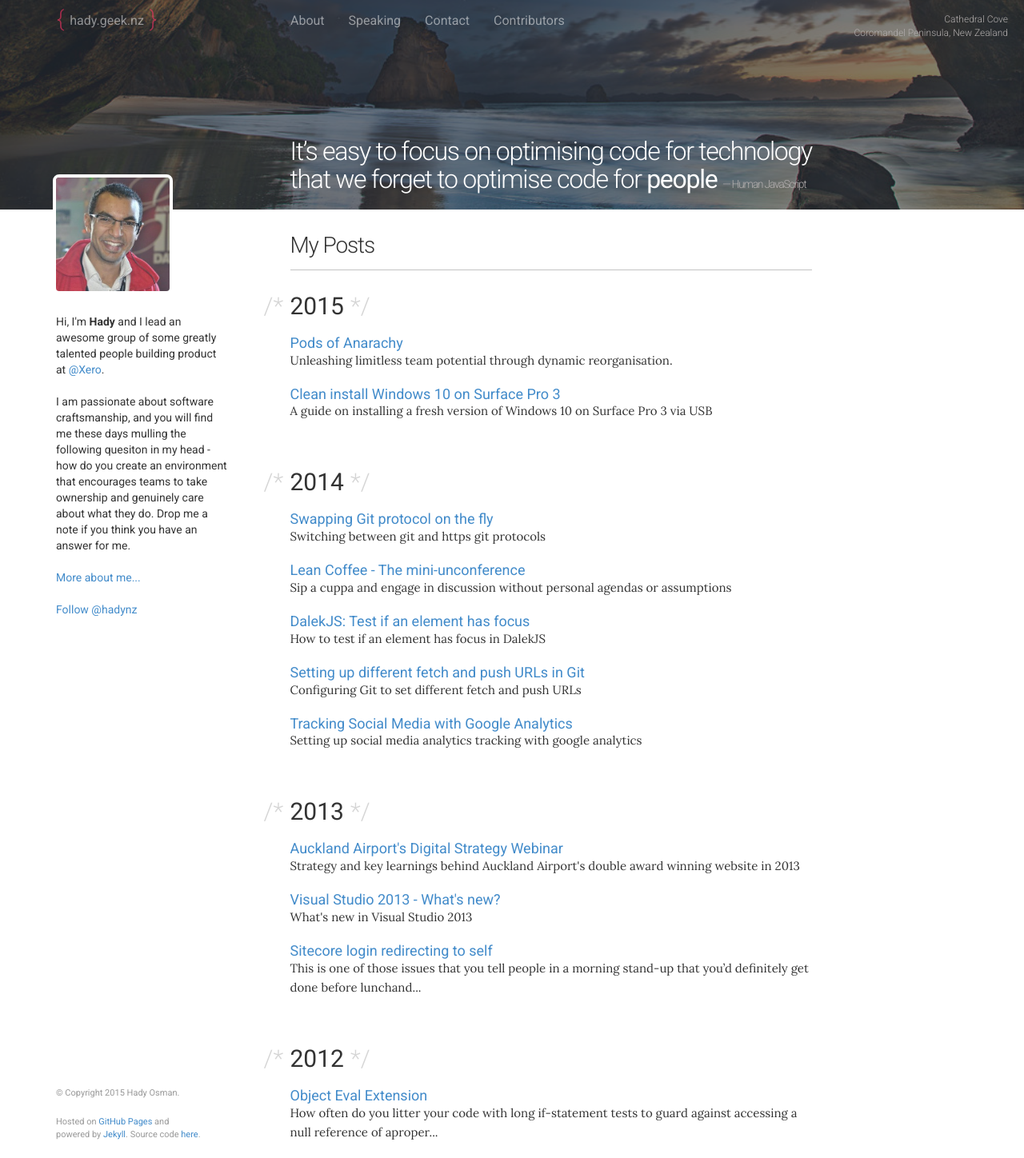
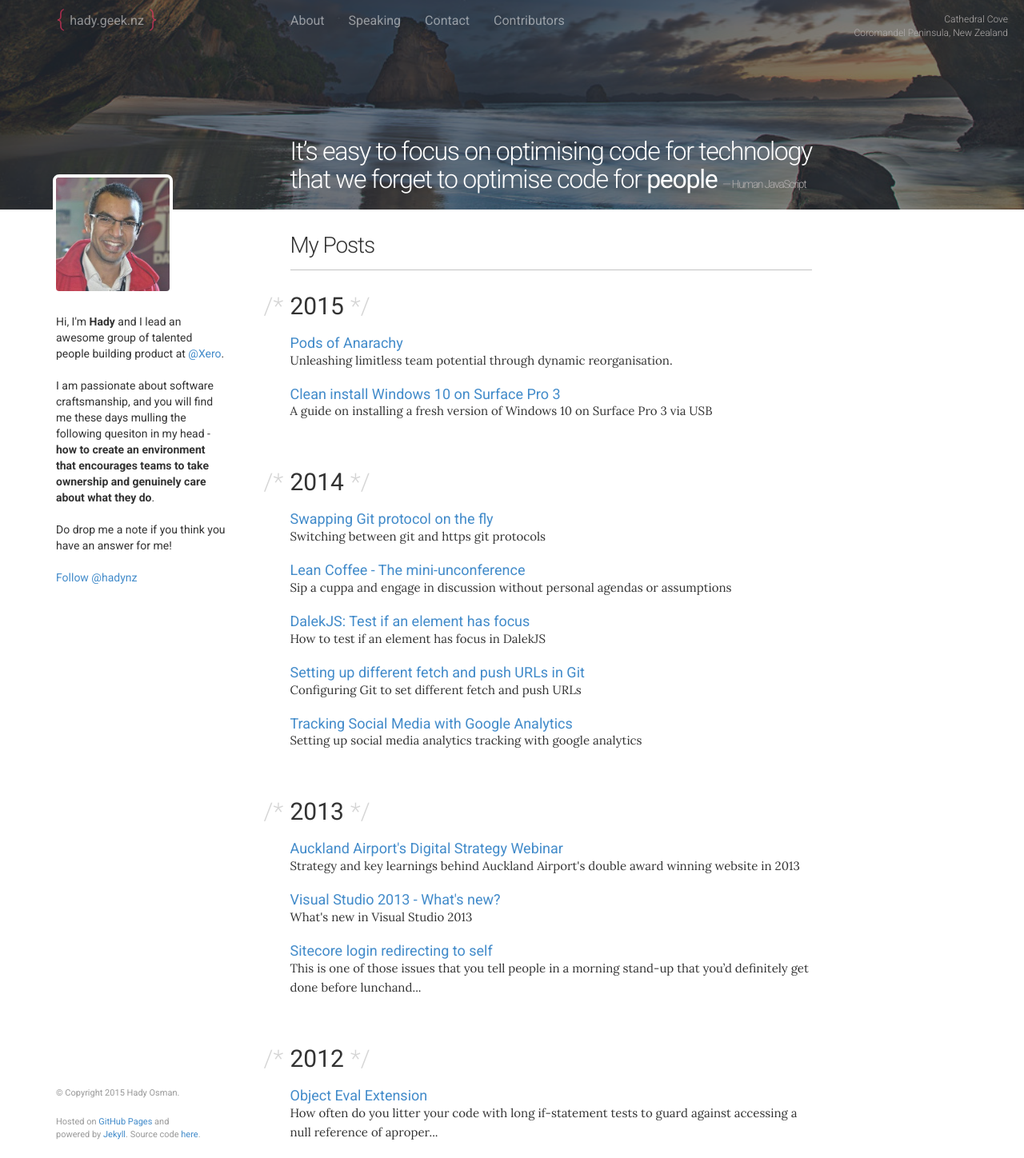
Before and after one commit to hadynz/hadynz.github.io, a Jekyll site: the page built from _pages/home.md, in a window 1280 px wide. Shown: the whole page at 80% size. Built offline with Jekyll 4.4.1, drawn with Linux system fonts in a browser that asks for light colours; comment, search, counter and statistics services are not loaded.

Commit message:
Update biography.yml

```diff
--- a/_data/biography.yml
+++ b/_data/biography.yml
@@ -1,15 +1,14 @@
 title:
 bio: |
   <p>
-    Hi, I'm <b>Hady</b> and I lead an awesome group of some greatly talented people
-    building product at <a href="https://twitter.com/xero" target="_blank">@Xero</a>.
+    Hi, I'm <b>Hady</b> and I lead an awesome group of talented people building product
+    at <a href="https://twitter.com/xero" target="_blank">@Xero</a>.
   </p>
   <p>
     I am passionate about software craftsmanship, and you will find me these days
-    mulling the following quesiton in my head - how do you create an environment that
-    encourages teams to take ownership and genuinely care about what they do. Drop me
-    a note if you think you have an answer for me.
+    mulling the following quesiton in my head - <b>how to create an environment that
+    encourages teams to take ownership and genuinely care about what they do</b>.
   </p>
   <p>
-    <a href="/about">More about me...</a>
+    Do drop me a note if you think you have an answer for me!
   </p>
```
